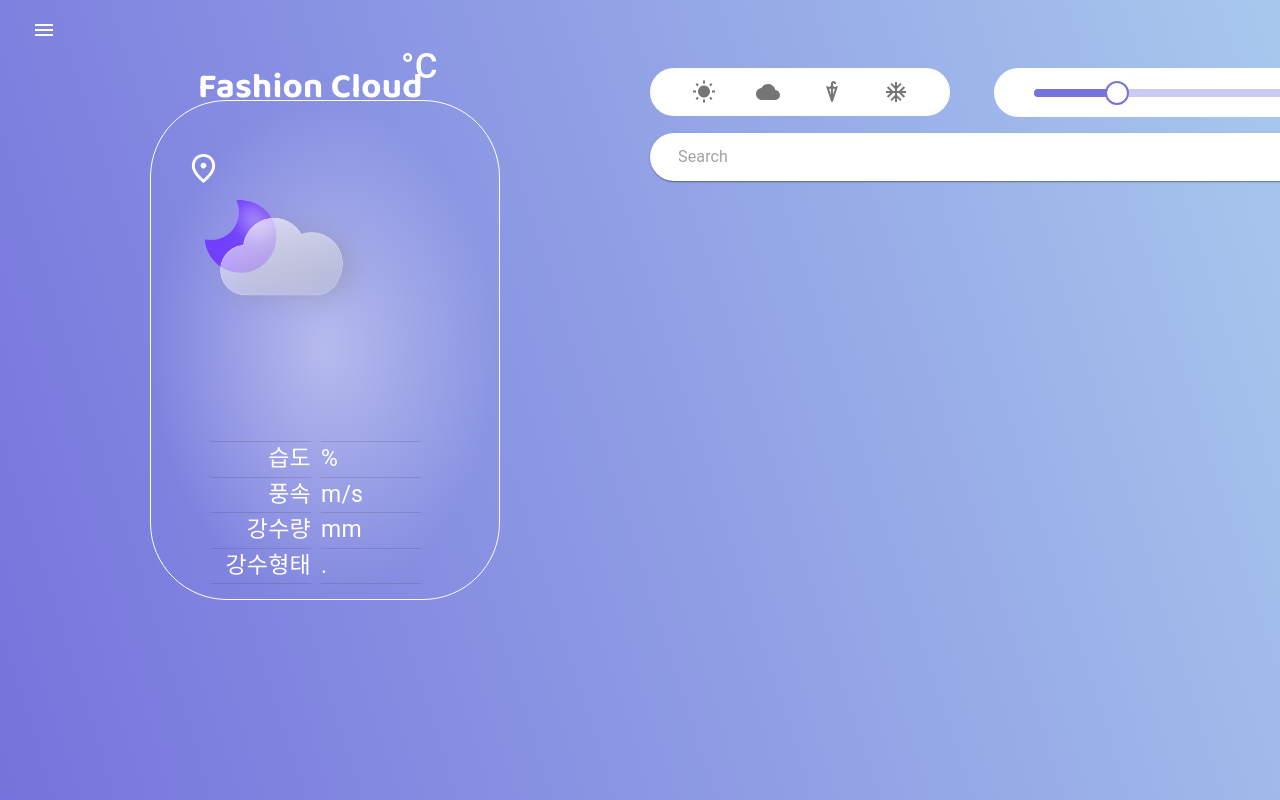
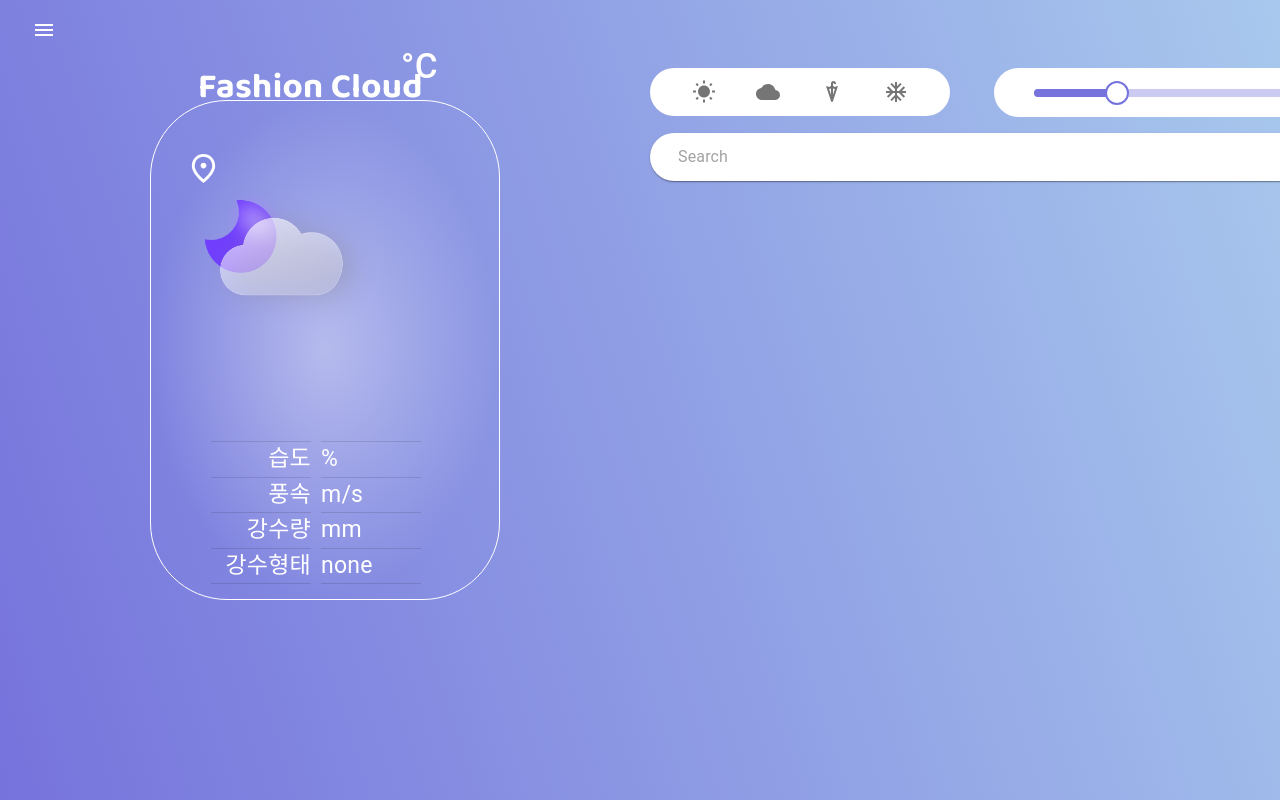
Before and after one commit to Fashion-Cloud/frontend, a React (Create React App) app: page /main in a window 1280 px wide. Shown: the top 800 px of the page. Built offline with nearby package versions, Linux system fonts and the light colour scheme; no server answers.

Commit message:
fix: 강수형태 코드값 말고 문자열로 표현

```diff
--- a/src/assets/data/rainfallType.ts
+++ b/src/assets/data/rainfallType.ts
@@ -1,4 +1,4 @@
-export default function rainfallType(type: number): string {
+export default function rainfallType(type: number | undefined): string {
     let rainType: string;
 
     switch(type) {
--- a/src/components/Mainpage/WeatherNameInfo.tsx
+++ b/src/components/Mainpage/WeatherNameInfo.tsx
@@ -4,6 +4,7 @@ import {
     Typography,
 } from "@mui/material";
 import { type } from '../../utils/types';
+import rainfallType from '../../assets/data/rainfallType';
 
 type WeatherProps = {
     weather: type.WeatherType | undefined;
@@ -26,7 +27,7 @@ export default function WeatherNameInfo({weather}: WeatherProps){
             </Typography>
             <Divider/>
             <Typography fontSize='23px'>
-                {weather?.rainfallType} .
+                {rainfallType(weather?.rainfallType)}
             </Typography>
             <Divider/>
         </Box>
```
